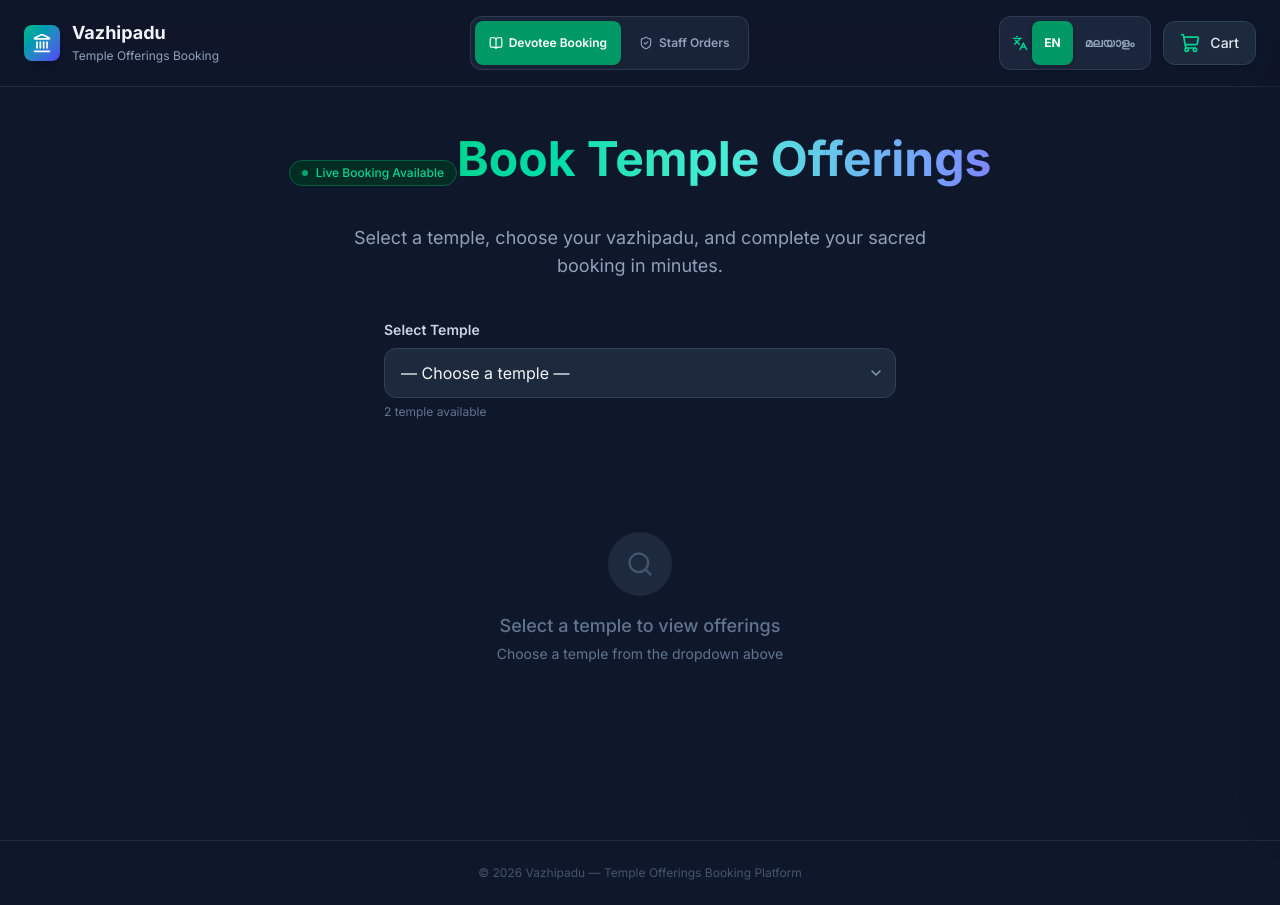
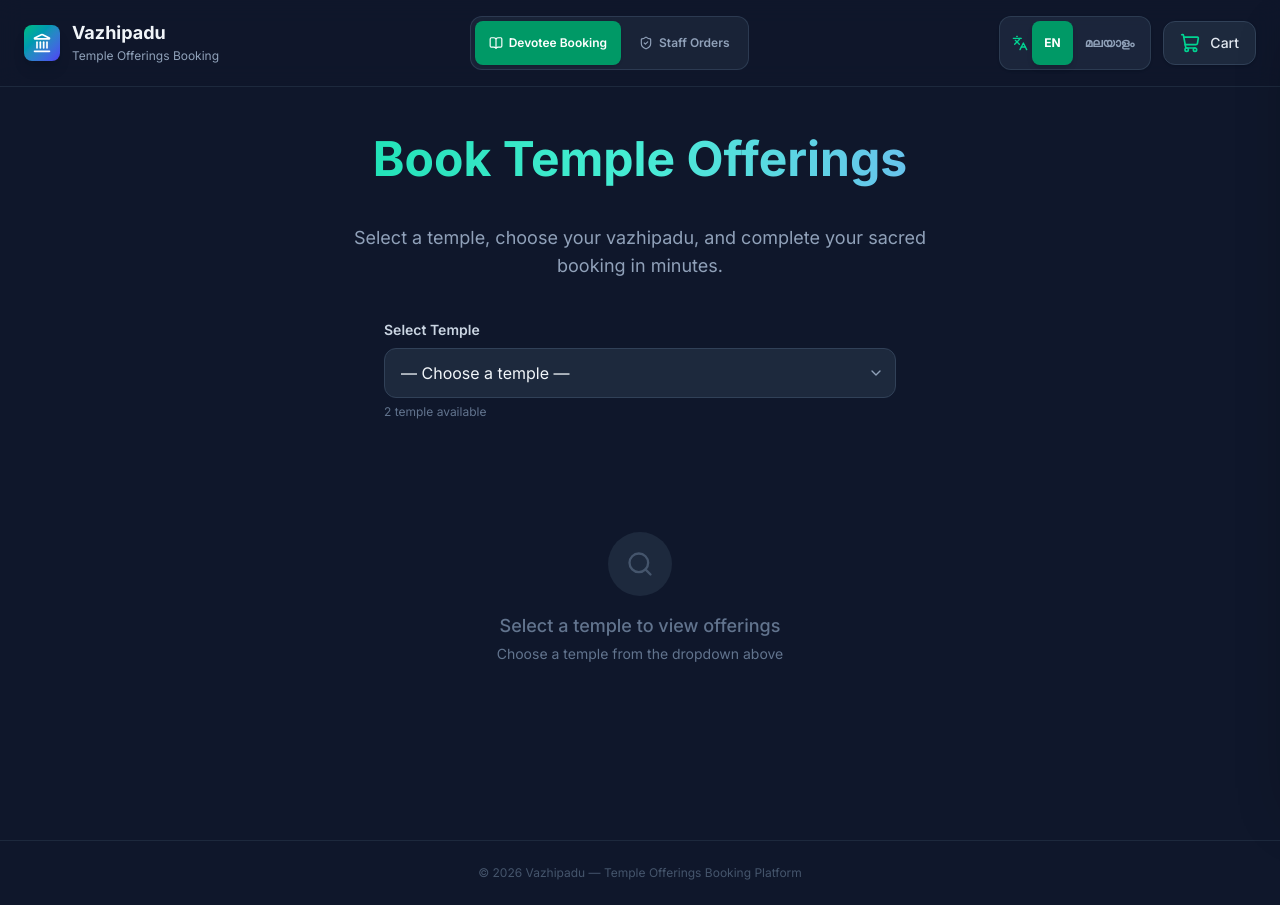
Before and after one commit to emmanualceaser1234/tdb-vazhipadu-frontend, a React (Vite) app: page / in a window 1280 px wide. Built offline with nearby package versions, Linux system fonts and the light colour scheme.

Commit message:
fix(ui): remove Live Booking Available badge and center hero heading as block

```diff
--- a/src/App.tsx
+++ b/src/App.tsx
@@ -250,13 +250,9 @@ function AppContent() {
           <>
             {/* Hero */}
             <section aria-labelledby="hero-heading" className="mb-10 text-center">
-              <div className="inline-flex items-center gap-2 px-3 py-1 bg-emerald-950 border border-emerald-800 rounded-full text-emerald-400 text-xs font-medium mb-4">
-                <span className="w-1.5 h-1.5 bg-emerald-400 rounded-full animate-pulse" aria-hidden="true" />
-                {t('liveBookingBadge')}
-              </div>
               <h2
                 id="hero-heading"
-                className="text-4xl sm:text-5xl font-bold bg-gradient-to-r from-emerald-400 via-teal-300 to-indigo-400 bg-clip-text text-transparent mb-3 inline-block py-2 pb-5 leading-[1.3] sm:leading-[1.35] max-w-full"
+                className="text-4xl sm:text-5xl font-bold bg-gradient-to-r from-emerald-400 via-teal-300 to-indigo-400 bg-clip-text text-transparent mb-3 block py-2 pb-5 leading-[1.3] sm:leading-[1.35] max-w-full"
               >
                 {t('heroTitle')}
               </h2>
```
